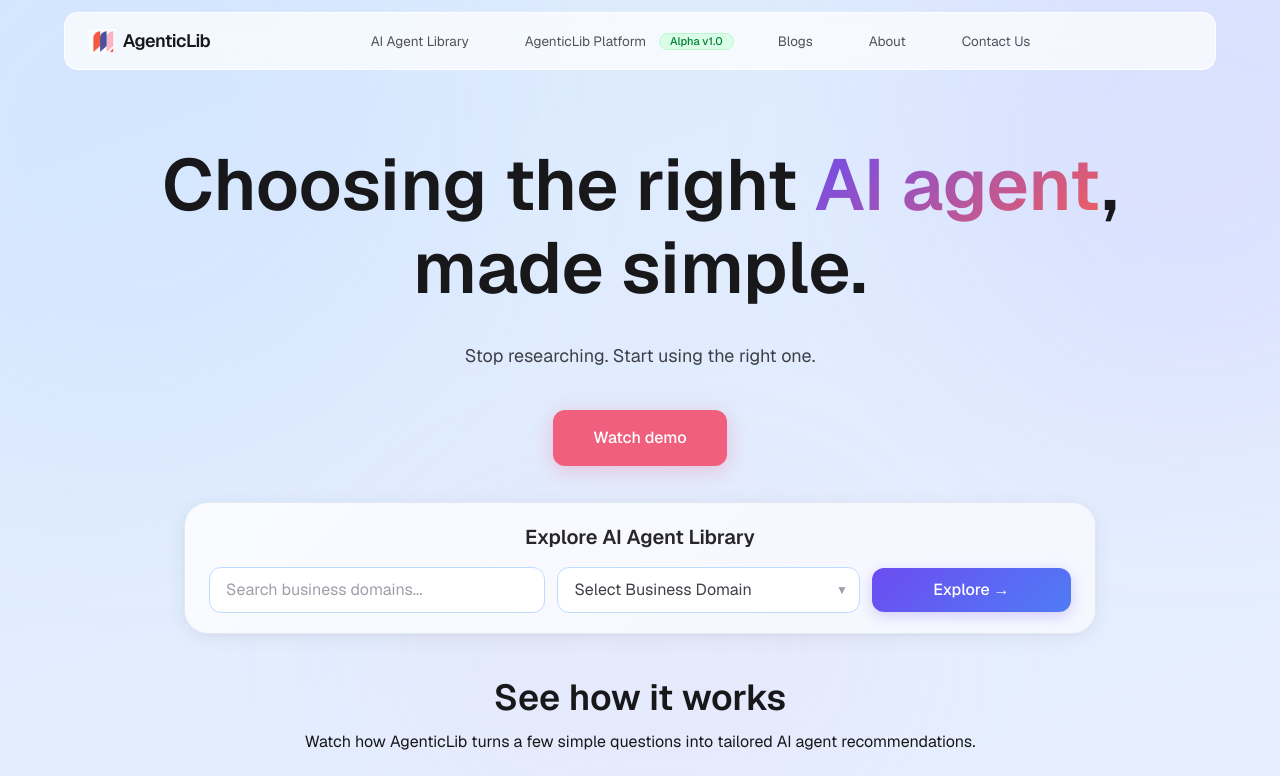
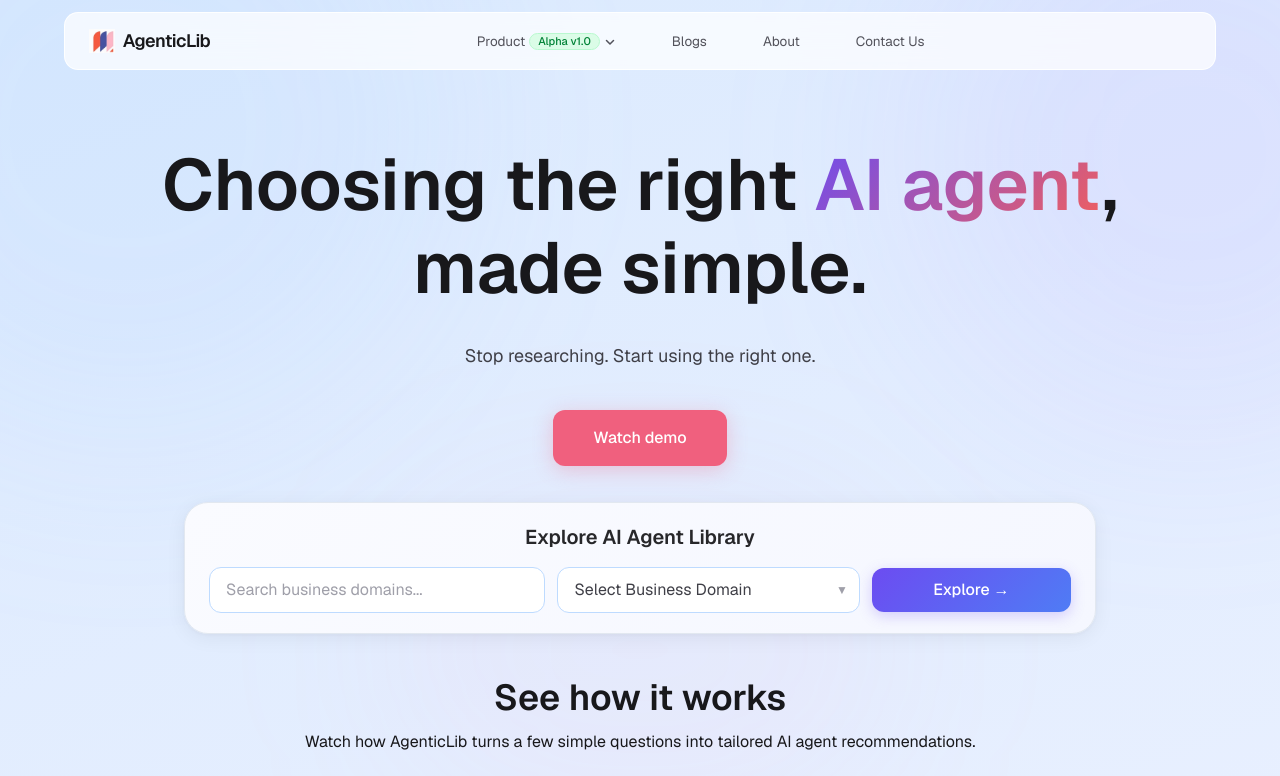
Before and after one commit to agenticlibai-site/agenticlib, a Next.js app: page / in a window 1280 px wide. Shown: the top 776 px of the page. Built offline with nearby package versions, Linux system fonts and the light colour scheme; grey boxes are pictures that could not be loaded.

Commit message:
homepage changes

```diff
--- a/app/page.tsx
+++ b/app/page.tsx
@@ -65,51 +65,56 @@ export default function Home() {
           <div className="flex-1 flex justify-center">
 <nav className="flex items-center gap-8">
 
-  {/* AI Agent Library */}
-  <Link
-    href="/#library"
-    onClick={(e) => {
-      if (pathname === "/") {
-        e.preventDefault();
-        document.getElementById("library")?.scrollIntoView({ behavior: "smooth" });
-      }
-    }}
-    className="transition px-3 py-1.5 rounded-lg"
-    style={{ fontSize: "13.5px", fontWeight: 400, color: "#52525b" }}
-    onMouseEnter={(e) => { (e.currentTarget as HTMLAnchorElement).style.background = "rgba(0,0,0,0.05)"; (e.currentTarget as HTMLAnchorElement).style.color = "#18181b"; }}
-    onMouseLeave={(e) => { (e.currentTarget as HTMLAnchorElement).style.background = ""; (e.currentTarget as HTMLAnchorElement).style.color = "#52525b"; }}
-  >
-    AI Agent Library
-  </Link>
-
-  {/* AgenticLib Platform + Badge */}
-<div className="flex items-center gap-[1px]">
+  {/* Product dropdown */}
+  <div className="relative group">
     <button
-onClick={() =>
-  window.open(
-    "https://chatgpt.com/g/g-69795c1eeb808191beea0005fdc16126-agenticlib-decision-engine",
-    "_blank"
-  )
-}
-    className="transition px-3 py-1.5 rounded-lg"
-    style={{ fontSize: "13.5px", fontWeight: 400, color: "#52525b" }}
+      className="transition px-3 py-1.5 rounded-lg flex items-center gap-1"
+      style={{ fontSize: "13.5px", fontWeight: 400, color: "#52525b", background: "none", border: "none", cursor: "pointer" }}
       onMouseEnter={(e) => { (e.currentTarget as HTMLButtonElement).style.background = "rgba(0,0,0,0.05)"; (e.currentTarget as HTMLButtonElement).style.color = "#18181b"; }}
       onMouseLeave={(e) => { (e.currentTarget as HTMLButtonElement).style.background = ""; (e.currentTarget as HTMLButtonElement).style.color = "#52525b"; }}
     >
-    AgenticLib Platform
+      Product
+      <span className="text-[11px] font-medium leading-none px-2 py-[2px] rounded-full bg-green-100 text-green-700 border border-green-200 whitespace-nowrap">Alpha v1.0</span>
+      <svg width="12" height="12" viewBox="0 0 12 12" fill="none" style={{ marginTop: 1 }}>
+        <path d="M2.5 4.5l3.5 3.5 3.5-3.5" stroke="currentColor" strokeWidth="1.5" strokeLinecap="round" strokeLinejoin="round"/>
+      </svg>
     </button>
-
-  <span className="
-    text-[11px] font-medium leading-none
-    px-2.5 py-[2px]
-    rounded-full
-    bg-green-100
-    text-green-700
-    border border-green-200
-    whitespace-nowrap
-  ">
-    Alpha v1.0
-  </span>
+    {/* Dropdown */}
+    <div className="absolute left-0 top-full pt-2 hidden group-hover:block" style={{ zIndex: 9999, minWidth: 320 }}>
+      <div className="rounded-2xl p-2" style={{ background: "white", border: "1px solid #e5e7eb", boxShadow: "0 16px 40px rgba(0,0,0,0.12), 0 2px 8px rgba(0,0,0,0.06)" }}>
+        {[
+          { label: "AI Agent Recommendations", href: "/product/recommendations", desc: "Get matched to the right agent instantly", iconBg: "linear-gradient(135deg,#7c3aed,#a78bfa)", icon: (
+            <svg width="20" height="20" viewBox="0 0 20 20" fill="none"><path d="M10 2l2.4 5 5.6.8-4 3.9.9 5.5L10 14.5l-4.9 2.7.9-5.5L2 7.8l5.6-.8L10 2z" fill="white"/></svg>
+          )},
+          { label: "Research & Compare", href: "/product/research", desc: "Compare agents side by side in detail", iconBg: "linear-gradient(135deg,#2563eb,#60a5fa)", icon: (
+            <svg width="20" height="20" viewBox="0 0 20 20" fill="none"><rect x="2" y="5" width="6" height="12" rx="1.5" fill="white" fillOpacity=".9"/><rect x="12" y="3" width="6" height="14" rx="1.5" fill="white" fillOpacity=".6"/><path d="M9 10h2M9 10l-1.5-1.5M9 10l-1.5 1.5M11 10l1.5-1.5M11 10l1.5 1.5" stroke="white" strokeWidth="1.2" strokeLinecap="round"/></svg>
+          )},
+          { label: "AI Agent Library", href: "/explore", desc: "Browse all agents across every domain", iconBg: "linear-gradient(135deg,#16a34a,#4ade80)", icon: (
+            <svg width="20" height="20" viewBox="0 0 20 20" fill="none"><rect x="2" y="2" width="7" height="7" rx="1.5" fill="white" fillOpacity=".9"/><rect x="11" y="2" width="7" height="7" rx="1.5" fill="white" fillOpacity=".6"/><rect x="2" y="11" width="7" height="7" rx="1.5" fill="white" fillOpacity=".6"/><rect x="11" y="11" width="7" height="7" rx="1.5" fill="white" fillOpacity=".9"/></svg>
+          )},
+        ].map((item) => (
+          <a
+            key={item.href}
+            href={item.href}
+            className="flex items-center gap-4 px-4 py-3.5 rounded-xl transition-colors group/item"
+            style={{ textDecoration: "none" }}
+            onMouseEnter={(e) => { (e.currentTarget as HTMLAnchorElement).style.background = "#f8f8ff"; }}
+            onMouseLeave={(e) => { (e.currentTarget as HTMLAnchorElement).style.background = ""; }}
+          >
+            <div className="flex-shrink-0 w-11 h-11 rounded-xl flex items-center justify-center" style={{ background: item.iconBg }}>
+              {item.icon}
+            </div>
+            <div className="flex flex-col flex-1">
+              <span style={{ fontSize: 14, fontWeight: 600, color: "#18181b", lineHeight: 1.3 }}>{item.label}</span>
+              <span style={{ fontSize: 12, color: "#18181b", marginTop: 2 }}>{item.desc}</span>
+            </div>
+            <svg width="16" height="16" viewBox="0 0 16 16" fill="none" style={{ flexShrink: 0, color: "#d1d5db" }}>
+              <path d="M6 4l4 4-4 4" stroke="currentColor" strokeWidth="1.5" strokeLinecap="round" strokeLinejoin="round"/>
+            </svg>
+          </a>
+        ))}
+      </div>
+    </div>
   </div>
 
   {/* Blog */}
--- /dev/null
+++ b/app/product/page.tsx
@@ -0,0 +1,55 @@
+import Link from "next/link";
+
+export const metadata = {
+  title: "Product – AgenticLib",
+  description: "See AgenticLib in action.",
+};
+
+export default function ProductPage() {
+  return (
+    <main className="min-h-screen" style={{ background: "#fafafa" }}>
+      {/* Nav */}
+      <nav className="sticky top-0 z-50 bg-white border-b border-gray-100 px-6 py-3 flex items-center gap-4">
+        <Link href="/" className="font-semibold text-zinc-900 text-sm hover:text-violet-600 transition-colors">
+          ← AgenticLib
+        </Link>
+      </nav>
+
+      <div className="max-w-4xl mx-auto px-6 py-16 flex flex-col gap-16">
+
+        {/* Demo 1 */}
+        <section className="text-center">
+          <h2 className="text-4xl font-semibold mb-3 text-zinc-900">See how it works</h2>
+          <p className="text-zinc-600 text-base mb-8">
+            Watch how AgenticLib turns a few simple questions into tailored AI agent recommendations.
+          </p>
+          <div className="rounded-2xl overflow-hidden shadow-xl border border-gray-200">
+            <video
+              src="/AgenticLib demo video.mp4"
+              controls
+              poster="/recommendations-cover.png"
+              className="w-full"
+            />
+          </div>
+        </section>
+
+        {/* Demo 2 */}
+        <section className="text-center">
+          <h2 className="text-4xl font-semibold mb-3 text-zinc-900">Where we&apos;re headed</h2>
+          <p className="text-zinc-600 text-base mb-8">
+            Compare, research, and decide — all in one place.
+          </p>
+          <div className="rounded-2xl overflow-hidden shadow-xl border border-gray-200">
+            <video
+              src="/C&R Video.mp4"
+              controls
+              poster="/research-cover.png"
+              className="w-full"
+            />
+          </div>
+        </section>
+
+      </div>
+    </main>
+  );
+}
--- /dev/null
+++ b/app/product/recommendations/page.tsx
@@ -0,0 +1,36 @@
+import Link from "next/link";
+
+export const metadata = {
+  title: "AI Agent Recommendations – AgenticLib",
+  description: "Find the best AI agent for your use case.",
+};
+
+export default function RecommendationsPage() {
+  return (
+    <main className="min-h-screen" style={{ background: "#fafafa" }}>
+      <nav className="sticky top-0 z-50 bg-white border-b border-gray-100 px-6 py-3 flex items-center gap-4">
+        <Link href="/" className="font-semibold text-zinc-900 text-sm hover:text-violet-600 transition-colors">
+          ← AgenticLib
+        </Link>
+      </nav>
+
+      <div className="max-w-4xl mx-auto px-6 py-16">
+        <div className="text-center mb-12">
+          <h1 className="text-4xl font-semibold mb-3 text-zinc-900">AI Agent Recommendations</h1>
+          <p className="text-zinc-600 text-base">
+            Watch how AgenticLib turns a few simple questions into tailored AI agent recommendations.
+          </p>
+        </div>
+
+        <div className="rounded-2xl overflow-hidden shadow-xl border border-gray-200">
+          <video
+            src="/AgenticLib demo video.mp4"
+            controls
+            poster="/recommendations-cover.png"
+            className="w-full"
+          />
+        </div>
+      </div>
+    </main>
+  );
+}
--- /dev/null
+++ b/app/product/research/page.tsx
@@ -0,0 +1,36 @@
+import Link from "next/link";
+
+export const metadata = {
+  title: "Research & Compare – AgenticLib",
+  description: "Compare AI agents side by side.",
+};
+
+export default function ResearchPage() {
+  return (
+    <main className="min-h-screen" style={{ background: "#fafafa" }}>
+      <nav className="sticky top-0 z-50 bg-white border-b border-gray-100 px-6 py-3 flex items-center gap-4">
+        <Link href="/" className="font-semibold text-zinc-900 text-sm hover:text-violet-600 transition-colors">
+          ← AgenticLib
+        </Link>
+      </nav>
+
+      <div className="max-w-4xl mx-auto px-6 py-16">
+        <div className="text-center mb-12">
+          <h1 className="text-4xl font-semibold mb-3 text-zinc-900">Research & Compare</h1>
+          <p className="text-zinc-600 text-base">
+            Compare, research, and decide — all in one place.
+          </p>
+        </div>
+
+        <div className="rounded-2xl overflow-hidden shadow-xl border border-gray-200">
+          <video
+            src="/C&R Video.mp4"
+            controls
+            poster="/research-cover.png"
+            className="w-full"
+          />
+        </div>
+      </div>
+    </main>
+  );
+}
```
Lines whose indentation alone changed are shown as unchanged.
